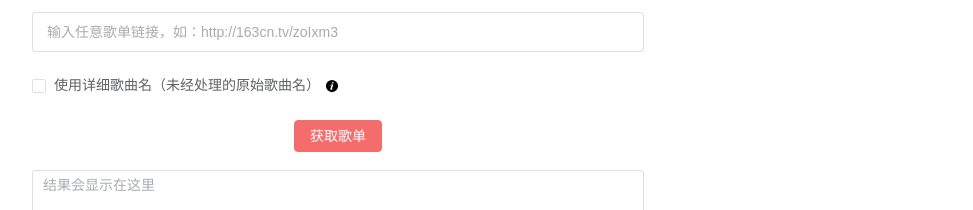
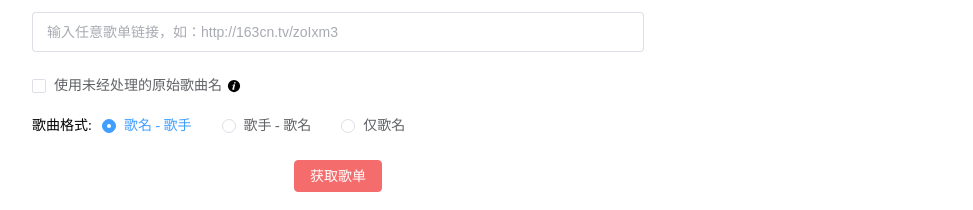
Before and after one commit to Bistutu/GoMusic, a Vue app in the folder static/: page / in a window 1280 px wide. Shown: the part 476-686 px from the top of the page, without its empty margins (302-1275 px from the left). Built offline with nearby package versions, Linux system fonts and the light colour scheme.

Commit message:
新增歌曲格式化功能，支持多种歌曲名显示方式

```diff
--- a/static/src/App.vue
+++ b/static/src/App.vue
@@ -31,7 +31,7 @@
         </el-col>
       </el-row>
 
-      <el-row justify="center">
+      <el-row justify="center" style="margin-bottom: -10px;">
         <el-col :md="12">
           <el-form-item>
             <el-checkbox v-model="state.useDetailedSongName">
@@ -44,6 +44,19 @@
             >
               <el-icon class="info-icon"><InfoFilled /></el-icon>
             </el-tooltip>
+          </el-form-item>
+        </el-col>
+      </el-row>
+
+      <el-row justify="center">
+        <el-col :md="12" >
+          <el-form-item>
+            <span class="format-label">{{ state.isEnglish ? i18n.songFormat.en : i18n.songFormat.zh }}:</span>
+            <el-radio-group v-model="state.songFormat" class="format-radio-group">
+              <el-radio label="song-singer">{{ state.isEnglish ? i18n.formatSongSinger.en : i18n.formatSongSinger.zh }}</el-radio>
+              <el-radio label="singer-song">{{ state.isEnglish ? i18n.formatSingerSong.en : i18n.formatSingerSong.zh }}</el-radio>
+              <el-radio label="song">{{ state.isEnglish ? i18n.formatSongOnly.en : i18n.formatSongOnly.zh }}</el-radio>
+            </el-radio-group>
           </el-form-item>
         </el-col>
       </el-row>
@@ -138,6 +151,7 @@ const state = reactive({
   isEnglish: false,
   songsCount: 0,
   useDetailedSongName: false,
+  songFormat: 'song-singer', // 默认为"歌名-歌手"格式
 });
 
 const i18n = {
@@ -238,8 +252,8 @@ const i18n = {
     zh: '赞助金额￥',
   },
   detailedSongName: {
-    en: 'Use detailed song name (original song name without processing)',
-    zh: '使用详细歌曲名（未经处理的原始歌曲名）',
+    en: 'use original song name without processing',
+    zh: '使用未经处理的原始歌曲名',
   },
   detailedSongNameTip: {
     en: 'By default, this option is unchecked for better compatibility with music platforms. The processed song names have better matching rates when migrating to other platforms.',
@@ -248,7 +262,23 @@ const i18n = {
   emptyPlaylist: {
     en: 'Empty playlist or failed to parse the playlist. Please check your link and try again.',
     zh: '歌单为空或解析失败，请检查链接是否正确并重试。',
-  }
+  },
+  songFormat: {
+    en: 'Song Format',
+    zh: '歌曲格式',
+  },
+  formatSongSinger: {
+    en: 'Song - Singer',
+    zh: '歌名 - 歌手',
+  },
+  formatSingerSong: {
+    en: 'Singer - Song',
+    zh: '歌手 - 歌名',
+  },
+  formatSongOnly: {
+    en: 'Song Only',
+    zh: '仅歌名',
+  },
 }
 
 // sponsor table data
@@ -286,10 +316,14 @@ const fetchLinkDetails = async () => {
   params.append('url', state.link);
 
   try {
+    // 构建查询参数
+    let queryParams = state.useDetailedSongName ? '?detailed=true' : '?detailed=false';
+    queryParams += `&format=${state.songFormat}`;
+
     // 本地开发环境URL
-    // const resp = await axios.post('http://127.0.0.1:8081/songlist'+ (state.useDetailedSongName ? '?detailed=true' : ''), params, {
+    // const resp = await axios.post('http://127.0.0.1:8081/songlist' + queryParams, params, {
     // 生产环境URL
-    const resp = await axios.post('https://sss.unmeta.cn/songlist' + (state.useDetailedSongName ? '?detailed=true' : ''), params, {
+    const resp = await axios.post('https://sss.unmeta.cn/songlist' + queryParams, params, {
       headers: {
         'Content-Type': 'application/x-www-form-urlencoded'
       },
@@ -404,16 +438,6 @@ window.ResizeObserver = class ResizeObserver extends _ResizeObserver {
   display: block; /* 按钮水平居中 */
 }
 
-.el-collapse-item__header {
-  font-size: 1em !important;
-}
-
-
-.el-input {
-  margin: 0 auto;
-  display: flex !important; /* 输入框水平居中 */
-}
-
 .middle-font {
   font-size: medium;
 }
@@ -426,4 +450,21 @@ window.ResizeObserver = class ResizeObserver extends _ResizeObserver {
   vertical-align: middle;
 }
 
+.format-label {
+  margin-right: 10px;
+  font-size: 14px;
+  display: inline-block;
+  vertical-align: middle;
+  line-height: 20px;
+  height: 20px;
+}
+
+.format-radio-group {
+  margin: 0;
+  display: inline-block;
+  vertical-align: middle;
+  height: 32px;
+  line-height: 20px;
+}
+
 </style>
```
Also changed, not shown: 1 other file (tests, documents, lock files or other folders).
